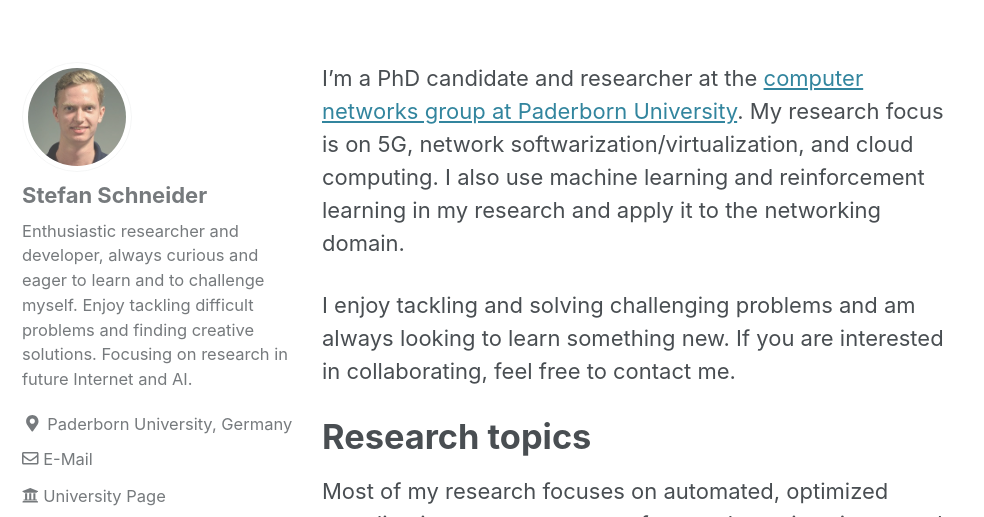
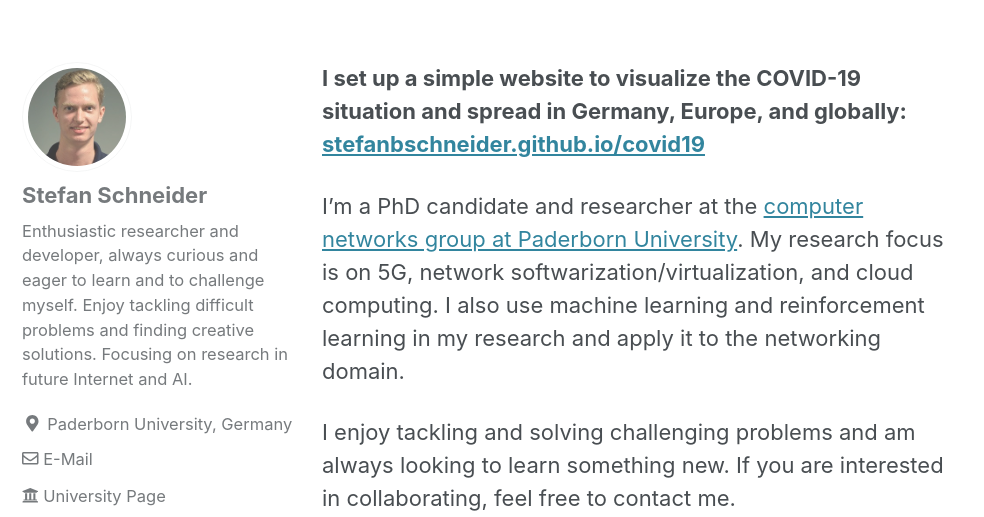
Before and after one commit to stefanbschneider/stefanbschneider.github.io, a Jekyll site: the page built from _pages/research.md, in a window 1280 px wide and 900 px high, cut to the strip 383-900 px from the top of the window. Shown: the whole strip, without its empty margins (0-984 px from the left). Built offline with Jekyll 4.4.1, drawn with Linux system fonts in a browser that asks for light colours; cached includes are drawn as plain includes; nearby versions of some CDN libraries.

Commit message:
added link to covid page

```diff
--- a/_pages/research.md
+++ b/_pages/research.md
@@ -5,6 +5,8 @@ permalink: /
 author_profile: true
 comments: false
 ---
+
+**I set up a simple website to visualize the COVID-19 situation and spread in Germany, Europe, and globally: [stefanbschneider.github.io/covid19](https://stefanbschneider.github.io/covid19)**
 
 I'm a PhD candidate and researcher at the [computer networks group at Paderborn University](https://cs.uni-paderborn.de/cn/). My research focus is on 5G, network softwarization/virtualization, and cloud computing. I also use machine learning and reinforcement learning in my research and apply it to the networking domain.
 
```
